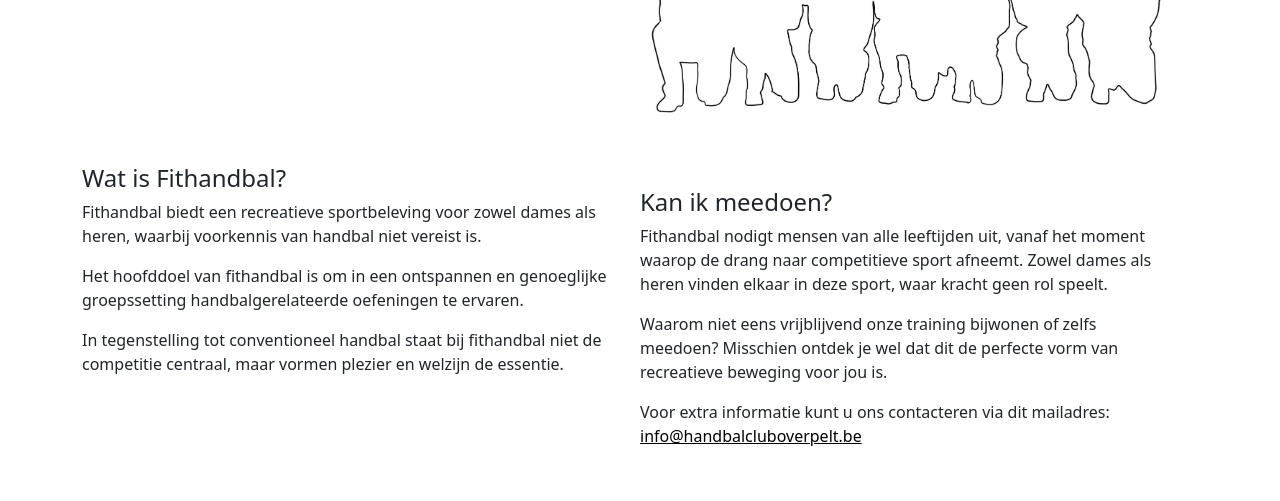
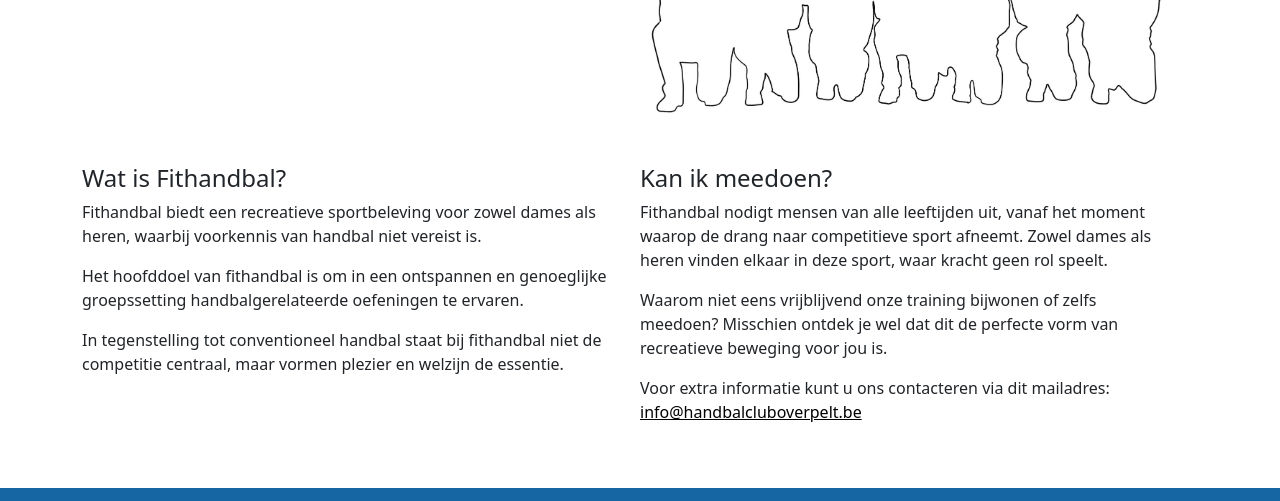
Before and after one commit to FreekBoes/HandbalOverpelt, a plain HTML site: page HTML/fithandbal.html in a window 1280 px wide. Shown: the part 257-758 px from the top of the page. Drawn offline with nearby package versions, Linux system fonts and the light colour scheme.

Commit message:
Fithandbal page aangepast

```diff
--- a/HTML/fithandbal.html
+++ b/HTML/fithandbal.html
@@ -73,7 +73,7 @@
                         </div>
                     </div>
 
-                    <div class="col-12 row pt-lg-5 pt-sm-4">
+                    <div class="col-12 row pt-lg-5 pt-sm-4 ">
                         <div class="col-lg-6">
                             <h4>Wat is Fithandbal?</h4>
                             <p>Fithandbal biedt een recreatieve sportbeleving voor zowel dames als heren, waarbij
@@ -86,7 +86,7 @@
                                 vormen plezier en welzijn de essentie.</p>
                         </div>
 
-                        <div class="col-lg-6 pt-sm-4">
+                        <div class="col-lg-6 pt-sm-4 pt-md-0">
                             <h4>Kan ik meedoen?</h4>
                             <p>Fithandbal nodigt mensen van alle leeftijden uit, vanaf het moment waarop de drang naar
                                 competitieve sport afneemt. Zowel dames als heren vinden elkaar in deze sport, waar
```
